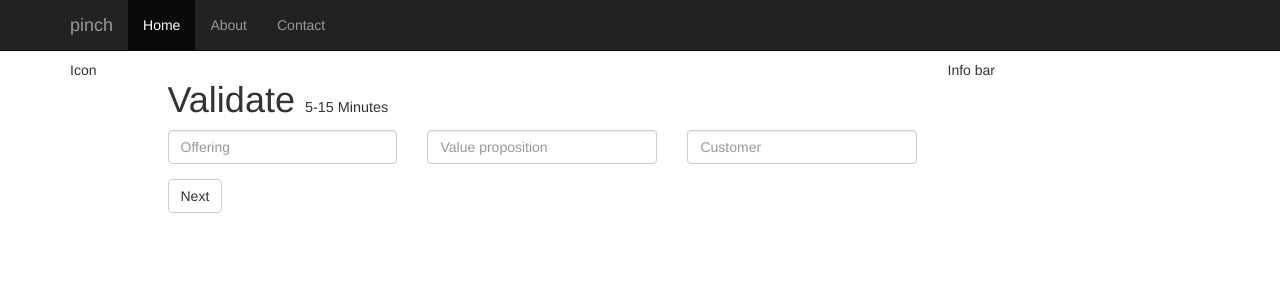
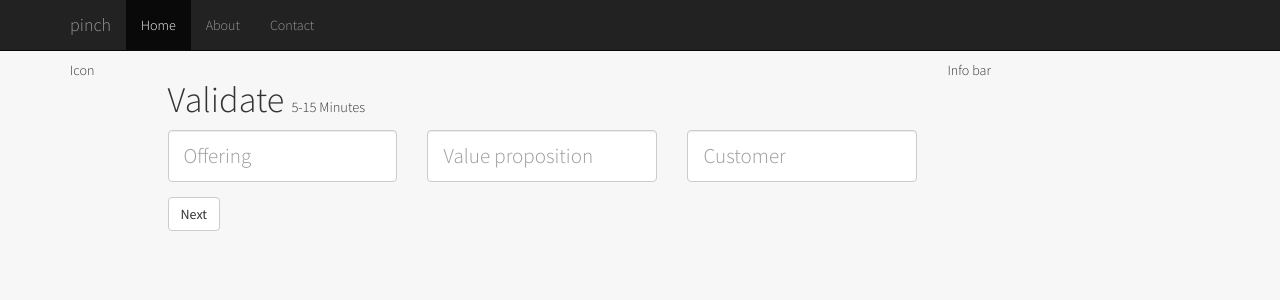
Before and after one commit to pinch-tn/pinch-app, a Django app: page /walkthrough/validate/1/ in a window 1280 px wide. Shown: the top 300 px of the page. Run offline with Django 3.2, Linux system fonts and the light colour scheme; parts of the project's set-up code (start-up, migrations or seed data) failed here and were passed over; some libraries are stand-ins or nearby versions.

Commit message:
Bring in some visual design.

```diff
--- a/pinch/static/css/sass/_variables.scss
+++ b/pinch/static/css/sass/_variables.scss
@@ -9,6 +9,10 @@
 
 //== Colors
 //
+
+$color-primary:		#f8bf51;
+$color-bg:			#f8f7f7;
+
 //## Gray and brand colors for use across Bootstrap.
 
 //$gray-darker:            lighten(#000, 13.5%); // #222
--- a/pinch/static/css/sass/pinch.scss
+++ b/pinch/static/css/sass/pinch.scss
@@ -2,10 +2,29 @@
 @import "variables";
 @import "bootstrap";
 
-body { background:#fff; }
+.float-right {
+	float:right;
+}
+
+body {
+	background:$color-bg;
+	font-family: 'Source Sans Pro', sans-serif;
+	font-weight:300;
+}
 
 h1 {
+	font-weight:300;
 	span { font-size:.4em; }
+}
+
+h2 { font-size:1.5em; font-style:italic; font-weight:300; margin-top:5px; margin-bottom:30px; }
+
+form {
+	label { font-weight:300; }
+	input[type="text"] {
+		font-size:21px;
+		padding:25px 15px;
+	}
 }
 
 // Venn diagram
--- a/pinch/templates/base.html
+++ b/pinch/templates/base.html
@@ -3,12 +3,13 @@
 <html lang="en">
   <head>
     <meta charset="utf-8">
-    <title>{% block title %}pinch{% endblock title %}</title>
+    <title>{% block title %}{% endblock title %}</title>
     <meta name="viewport" content="width=device-width, initial-scale=1.0">
     <meta name="description" content="">
     <meta name="author" content="">
 
     <!-- Le styles -->
+    <link href='http://fonts.googleapis.com/css?family=Source+Sans+Pro:200,300,400,200italic,300italic,400italic' rel='stylesheet' type='text/css'>
     <link href="{% static 'css/bootstrap.min.css' %}" rel="stylesheet">
     <style>
       body {
```
Also changed, not shown: pinch/templates/create_project.html (+4 -3 lines), pinch/static/css/pinch.css.
